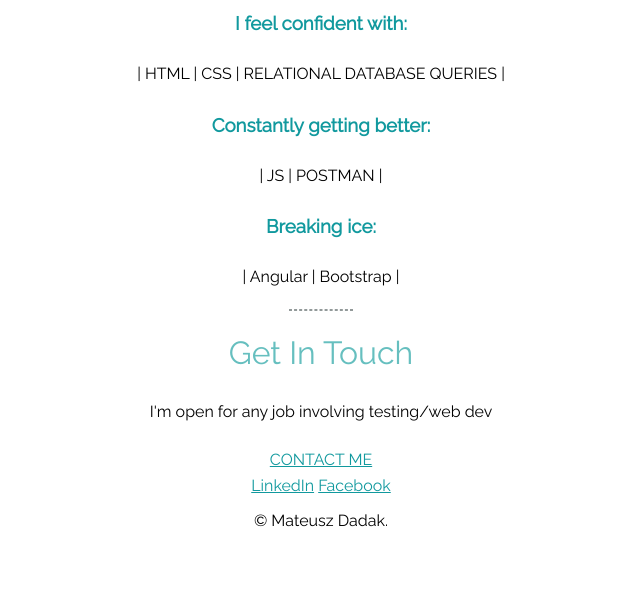
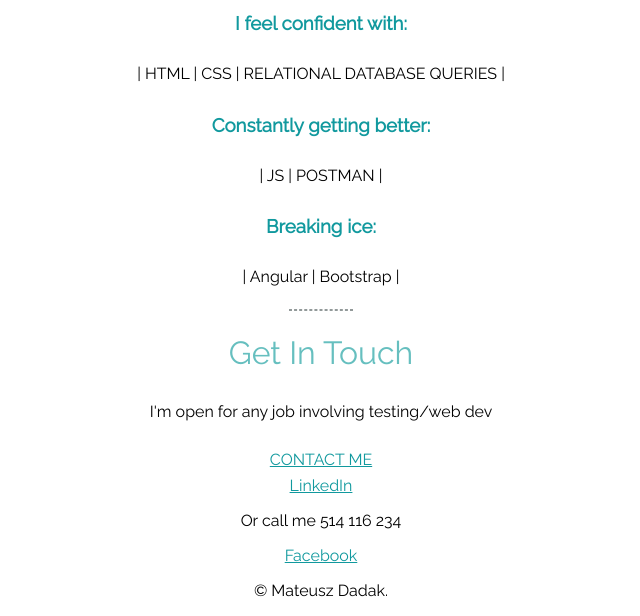
Before and after one commit to MateuszDadak/CV, a plain HTML site: page index.html in a window 1280 px wide. Shown: the part 1954-2570 px from the top of the page, without its empty margins (319-959 px from the left). Before the commit the page ends 2500 px from the top, so only its background shows below. Drawn offline with Linux system fonts and the light colour scheme.

Commit message:
Update index.html
Dodałem numer telefonu

```diff
--- a/index.html
+++ b/index.html
@@ -60,6 +60,7 @@
 
     <div class="bottom-container">
         <a class="footer-link" href="https://www.linkedin.com/in/mateusz-dadak-848072231/">LinkedIn</a>
+         <p>Or call me 514 116 234</p>
         <a class="footer-link" href="https://www.facebook.com/mateusz.dadak.5">Facebook</a>
 
         <p>© Mateusz Dadak.</p>
```
